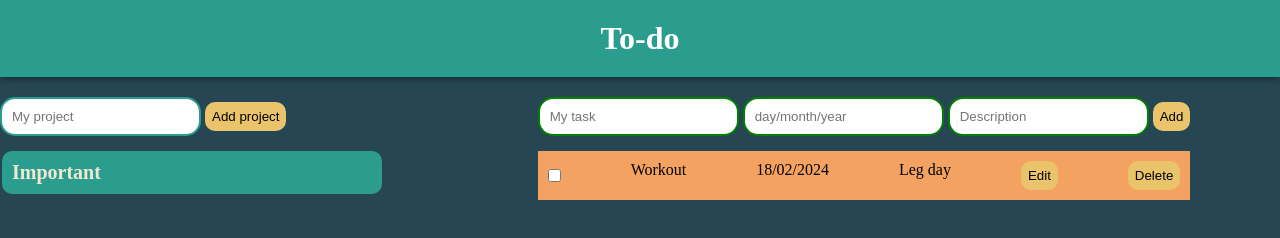
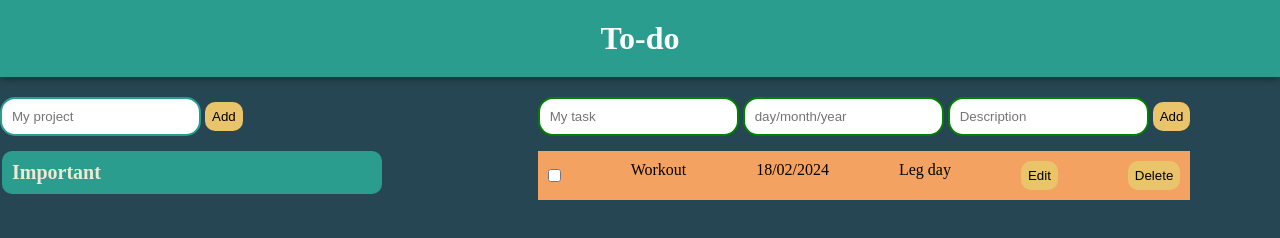
Before and after one commit to Dream1n1/Todo, a website built with webpack: page src/index.html in a window 1280 px wide. Built offline with nearby package versions, Linux system fonts and the light colour scheme.

Commit message:
shorten task add button to just add

```diff
--- a/src/index.html
+++ b/src/index.html
@@ -14,7 +14,7 @@
             <div class="projectContainer"></div>
             <form onsubmit="event.preventDefault()">
                 <input class="project_name_input" type="text" placeholder="My project" required>
-                <button class="submitProject" type="button">Add project</button>
+                <button class="submitProject" type="button">Add</button>
             </form>
             <div class="projectList"></div>
         </div>
```
Also changed, not shown: dist/index.html.
